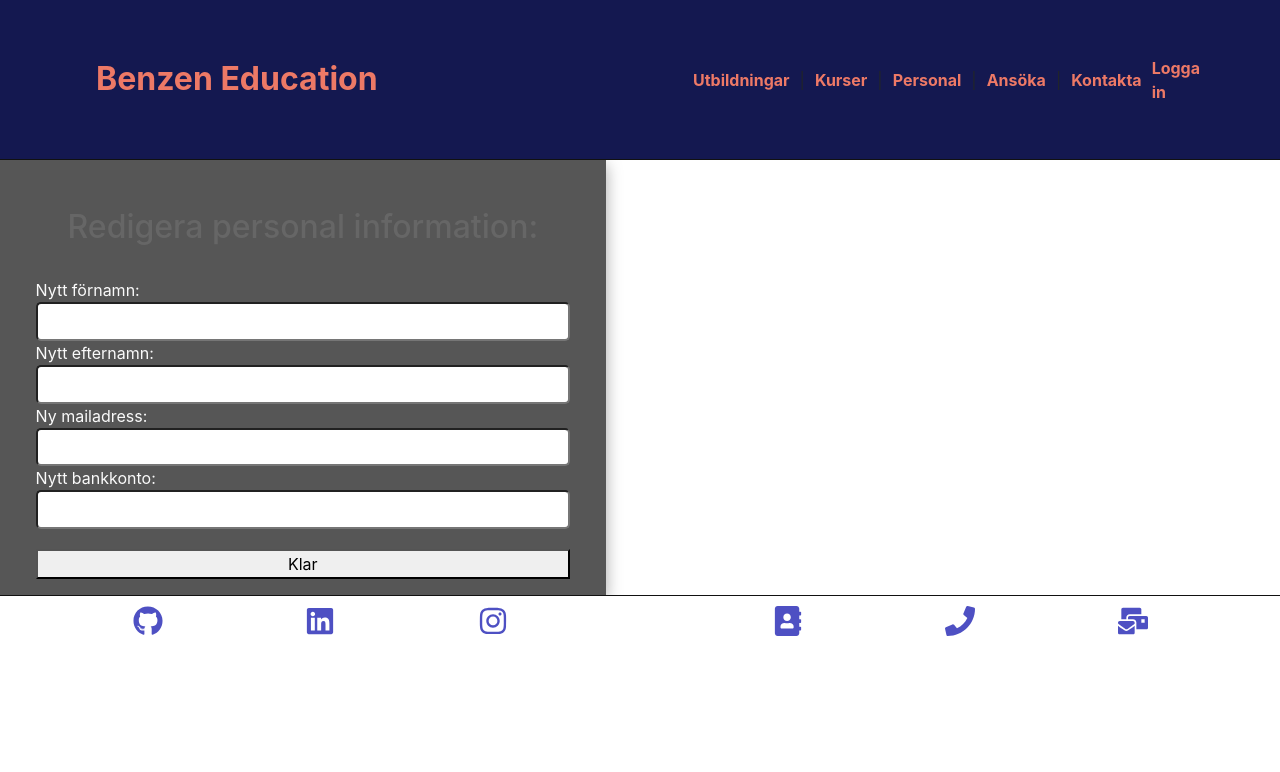
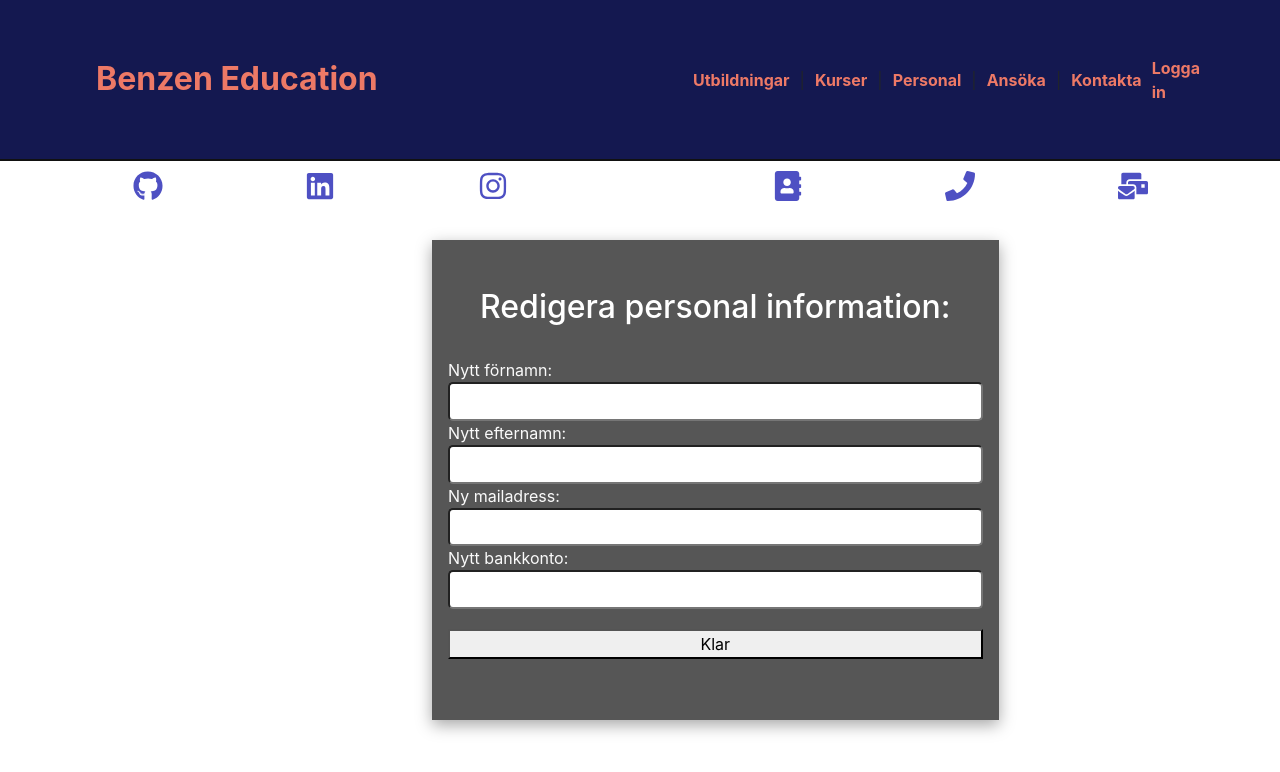
Before and after one commit to Ravelloo2/Benzen, a React (Create React App) app: page /UppdateraPersonal in a window 1280 px wide. Shown: the top 772 px of the page. Built offline with nearby package versions, Linux system fonts and the light colour scheme; a web font is replaced by a local one.

Commit message:
css meck

```diff
--- a/src/Components/personal/get-personal.jsx
+++ b/src/Components/personal/get-personal.jsx
@@ -75,7 +75,7 @@ export function GetPersonal() {
                 {modal ? (
                     <section className='update-personal-container'>
                         <div className='update-personal-data'>
-                            <p onClick={closeHandler} className="close">
+                            <p onClick={closeHandler} cursor="pointer" className="close-update-form">
                                 &times;
                             </p>
 
--- a/src/css/Personal.css
+++ b/src/css/Personal.css
@@ -1,5 +1,3 @@
-
-
 h2 {
     margin: 1em;
     color: #666666;
@@ -83,10 +81,35 @@ h2 {
     padding: 15px;
 }
 
+.update-form{
+    width: fit-content;
+    height:60%;
+    position: fixed;
+    top: 15rem;
+    left: 27rem;
+}
+
 .update-personal-container{
     display: flex;
     flex-direction: column;
 }
+.update-personal-container h2{
+    color: #ffffff;
+}
+
+.close-update-form{
+  height: 2rem;
+  aspect-ratio: 1;
+  text-align: center;
+  background-color: #ed7966;
+  border-top-left-radius: 50%;
+  border-top-right-radius: 50%;
+  position: fixed;
+  top: 13rem;
+  left: 27rem;
+
+}
+
 
 #fName, #lName, #email, #bKonto {
     width: auto;
```
Also changed, not shown: 1 other file (tests, documents, lock files or other folders).
